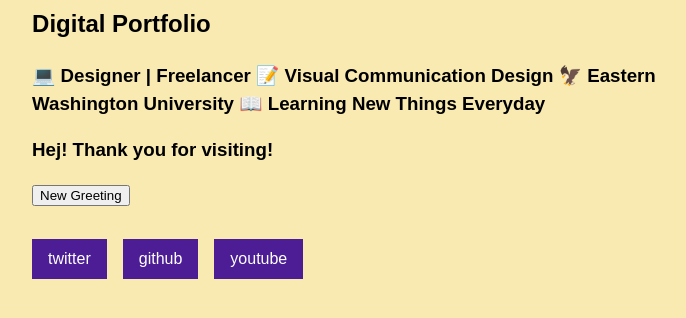
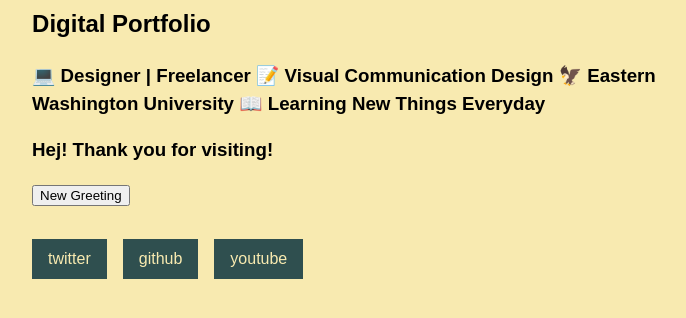
Before and after one commit to amagallon41/NewDigitalGarden, an Astro site: page / in a window 1280 px wide. Shown: the part 248-566 px from the top of the page, without its empty margins (268-954 px from the left). Built offline with nearby package versions, Linux system fonts and the light colour scheme; Astro itself is replaced by a stand-in of ours.

Commit message:
button style

```diff
--- a/src/components/Social.astro
+++ b/src/components/Social.astro
@@ -7,8 +7,8 @@
 <style>
     a {
       padding: 0.5rem 1rem;
-      color: white;
-      background-color: #4c1d95;
+      color: #f8eab0;
+      background-color: darkslategrey;
       text-decoration: none;
     }
   </style>
```
